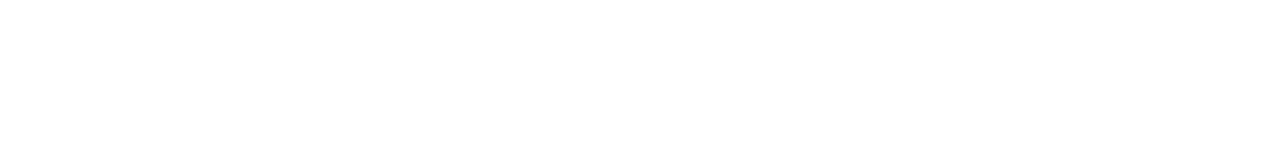
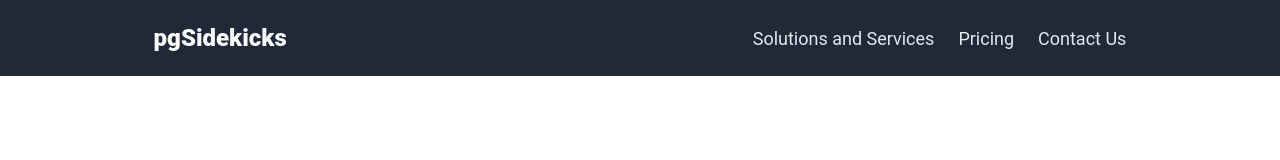
Before and after one commit to peshala-prabhapoorna/odin-landing-page, a plain HTML site: page index.html in a window 1280 px wide. Drawn offline with Linux system fonts and the light colour scheme.

Commit message:
feat: add header

```diff
--- a/index.html
+++ b/index.html
@@ -7,8 +7,16 @@
         <title>pgSidekicks</title>
     </head>
     <body>
-        <div class="header">
-        </div>
+        <header>
+            <nav class="header-nav">
+                <h2 class="nav-logo"><a class="nav-link" href="">pgSidekicks</a></h2>
+                <ul class="nav-ul">
+                    <li><a class="nav-link" href="">Solutions and Services</a></li>
+                    <li><a class="nav-link" href="">Pricing</a></li>
+                    <li><a class="nav-link" href="">Contact Us</a></li>
+                </ul>
+            </nav>
+        </header>
         <div class="hero">
         </div>
         <div class="info">
--- a/style.css
+++ b/style.css
@@ -8,4 +8,39 @@ body {
     display: flex;
     flex-flow: column;
     min-height: 100vh;
+    font-family: 'Roboto', 'Helvetica Neue', Arial, sans-serif;
 }
+
+header {
+    background-color: #1f2937;
+}
+
+.header-nav {
+    display: flex;
+    padding: 24px 12vw;
+    justify-content: space-between;
+    align-items: center;
+}
+
+.nav-logo {
+    color: #f9faf8;
+    font-size: 24px;
+    font-weight: 1000;
+}
+
+.nav-ul {
+    display: flex;
+    list-style: none;
+    align-items: center;
+    gap: 24px;
+}
+
+.nav-ul li {
+    color: #e5e7eb;
+    font-size: 18px;
+}
+
+.nav-link {
+    text-decoration: none;
+    color: inherit;
+}
```
